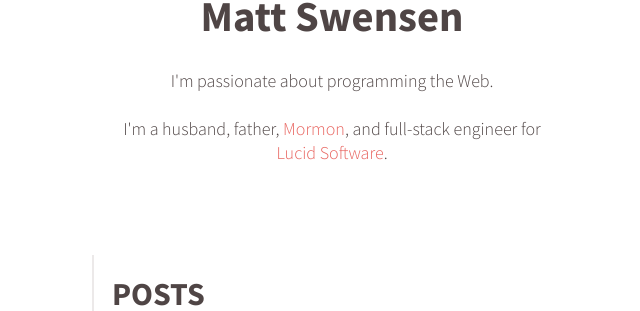
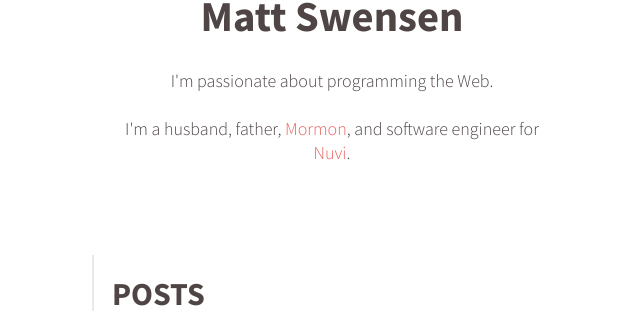
Before and after one commit to mjswensen/mjswensen.com, a Jekyll site: the page built from index.html, in a window 1280 px wide and 900 px high. Shown: the part 236-547 px from the top of the window, without its empty margins (308-948 px from the left). Built offline with Jekyll 4.4.1, drawn with Linux system fonts in a browser that asks for light colours.

Commit message:
Updating workplace.

```diff
--- a/index.html
+++ b/index.html
@@ -10,7 +10,7 @@ sitemap:
   {% include logo.svg %}
   <h1 class="name">Matt Swensen</h1>
   <p>I'm passionate about programming the Web.</p>
-  <p>I'm a husband, father, <a href="http://mormon.org/me/3KNR">Mormon</a>, and full-stack engineer for <a href="https://www.golucid.co/">Lucid Software</a>.</p>
+  <p>I'm a husband, father, <a href="http://mormon.org/me/3KNR">Mormon</a>, and software engineer for <a href="https://www.nuvi.com/">Nuvi</a>.</p>
 </section>
 <section class="posts">
   <h2>Posts</h2>
```
